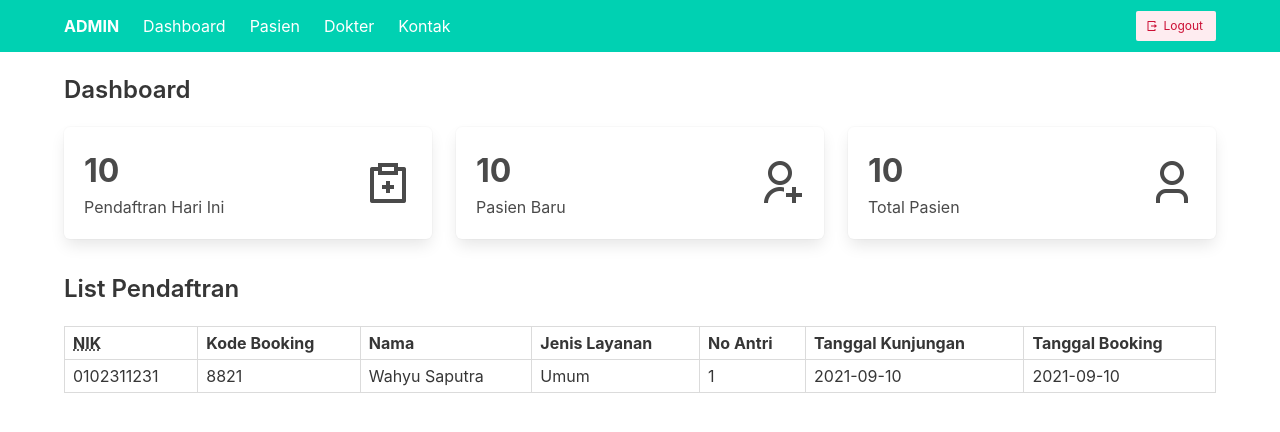
After one commit to MuhammadHakim33/Sistem-Informasi-Puskesmas, a CodeIgniter app: page /puskesmas/admin in a window 1280 px wide. The commit adds this page. Shown: the top 432 px of the page. Run offline with CodeIgniter, Linux system fonts and the light colour scheme.

Commit message:
Admin Dashboard - First Commit

```diff
--- /dev/null
+++ b/application/controllers/Admin.php
@@ -0,0 +1,15 @@
+<?php
+defined('BASEPATH') OR exit('No direct script access allowed');
+
+class Admin extends CI_Controller {
+	public function index()
+	{
+		$data["title"] = "Admin";
+
+		$this->load->view('templates/admin_header_view', $data);
+		$this->load->view('admin/admin_dashboard_view');
+		$this->load->view('templates/admin_footer_view');
+	}
+
+
+}
--- /dev/null
+++ b/application/views/admin/admin_dashboard_view.php
@@ -0,0 +1,109 @@
+<nav class="navbar is-primary" role="navigation" aria-label="main navigation">
+	<div class="container">
+		<div class="navbar-brand">
+			<a class="navbar-item" href="<?= base_url('admin') ?>"><strong>ADMIN</strong></a>
+
+			<a role="button" class="navbar-burger" aria-label="menu" aria-expanded="false"
+				data-target="navbarBasicExample">
+				<span aria-hidden="true"></span>
+				<span aria-hidden="true"></span>
+				<span aria-hidden="true"></span>
+			</a>
+		</div>
+
+		<div id="navbarBasicExample" class="navbar-menu">
+			<div class="navbar-start">
+				<a class="navbar-item">Dashboard</a>
+				<a class="navbar-item">Pasien</a>
+				<a class="navbar-item">Dokter</a>
+				<a class="navbar-item">Kontak</a>
+			</div>
+
+			<div class="navbar-end">
+				<div class="navbar-item">
+					<div class="buttons are-small">
+						<a class="button is-danger is-light">
+							<span class="icon">
+								<i class="ri-logout-box-r-line"></i>
+							</span>
+							<span>Logout</span>
+						</a>
+					</div>
+				</div>
+			</div>
+		</div>
+	</div>
+</nav>
+
+<section class="p-5">
+	<div class="container is-flex is-align-items-center is-justify-content-space-between">
+		<h4 class="title is-4 mb-0">Dashboard</h4>
+	</div>
+</section>
+
+<main class="px-5">
+	<div class="container">
+		<!-- Summary -->
+		<div class="summary columns">
+			<!-- Pendaftran -->
+			<div class="column is-4">
+				<div class="box is-flex is-justify-content-space-between is-align-items-center">
+					<span class="text ">
+						<p class="is-size-3 has-text-weight-bold">10</p>
+						<p>Pendaftran Hari Ini</p>
+					</span>
+					<i class="ri-dossier-line ri-3x"></i>
+				</div>
+			</div>
+			<!-- Pasien Baru -->
+			<div class="column is-4">
+				<div class="box is-flex is-justify-content-space-between is-align-items-center">
+					<span class="text ">
+						<p class="is-size-3 has-text-weight-bold">10</p>
+						<p>Pasien Baru</p>
+					</span>
+					<i class="ri-user-add-line ri-3x"></i>
+				</div>
+			</div>
+			<!-- Total Pasien -->
+			<div class="column is-4">
+				<div class="box is-flex is-justify-content-space-between is-align-items-center">
+					<span class="text ">
+						<p class="is-size-3 has-text-weight-bold">10</p>
+						<p>Total Pasien</p>
+					</span>
+					<i class="ri-user-3-line ri-3x"></i>
+				</div>
+			</div>
+		</div>
+		<!-- Table -->
+		<div class="table-container mt-5">
+			<h4 class="title is-4">List Pendaftran</h4>
+			<table class="table is-bordered is-striped is-narrow is-hoverable is-fullwidth">
+				<thead>
+					<tr>
+						<th><abbr title="Nomor Induk Kependudukan">NIK</abbr></th>
+						<th>Kode Booking</th>
+						<th>Nama</th>
+						<th>Jenis Layanan</th>
+						<th>No Antri</th>
+						<th>Tanggal Kunjungan</th>
+						<th>Tanggal Booking</th>
+					</tr>
+				</thead>
+				<tbody>
+					<tr>
+						<td>0102311231</td>
+						<td>8821</td>
+						<td>Wahyu Saputra</td>
+						<td>Umum</td>
+						<td>1</td>
+						<td>2021-09-10</td>
+						<td>2021-09-10</td>
+					</tr>
+				</tbody>
+			</table>
+		</div>
+
+	</div>
+</main>
--- /dev/null
+++ b/application/views/templates/admin_footer_view.php
@@ -0,0 +1,4 @@
+    <script src="https://cdnjs.cloudflare.com/ajax/libs/jquery/3.6.0/jquery.js"></script>
+    <script src="<?= base_url('asset/js/script.js') ?>"></script>
+</body>
+</html>
--- /dev/null
+++ b/application/views/templates/admin_header_view.php
@@ -0,0 +1,12 @@
+<!DOCTYPE html>
+<html lang="en">
+<head>
+    <meta charset="UTF-8">
+    <meta http-equiv="X-UA-Compatible" content="IE=edge">
+    <meta name="viewport" content="width=device-width, initial-scale=1.0">
+    <link rel="stylesheet" href="https://cdn.jsdelivr.net/npm/bulma@0.9.3/css/bulma.min.css">
+    <link rel="stylesheet" href="<?= base_url('asset/css/admin_style.css') ?>">
+    <link href="https://cdn.jsdelivr.net/npm/remixicon@2.5.0/fonts/remixicon.css" rel="stylesheet">
+    <title><?= $title ?></title>
+</head>
+<body>
--- /dev/null
+++ b/asset/css/admin_style.css
@@ -0,0 +1,6 @@
+/* Admin */
+.login {
+    max-width: 500px !important;
+    margin: 20vh auto 0;
+    padding: 24px;
+}
```
Also changed, not shown: asset/css/style.css (line endings or trailing spaces).
